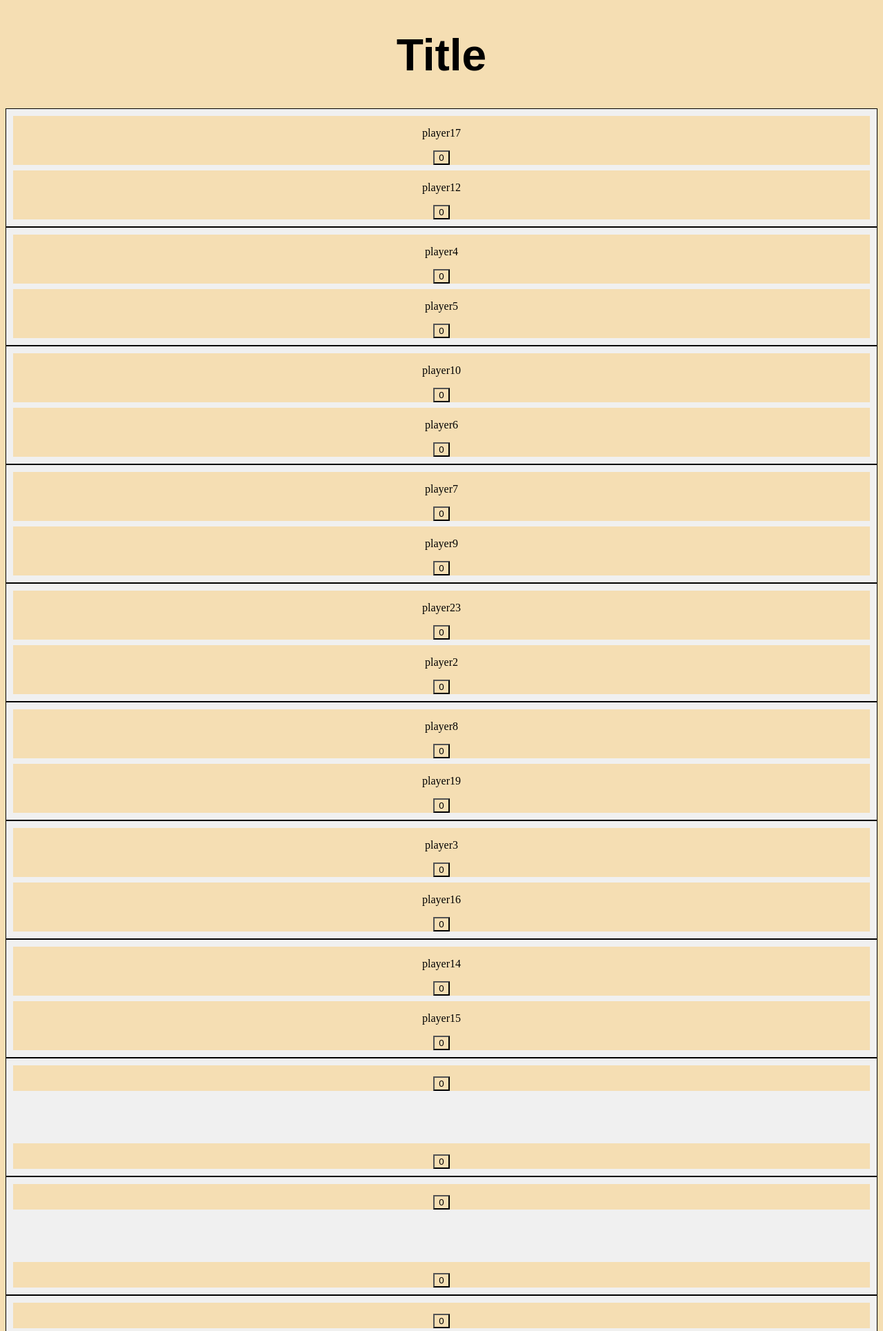
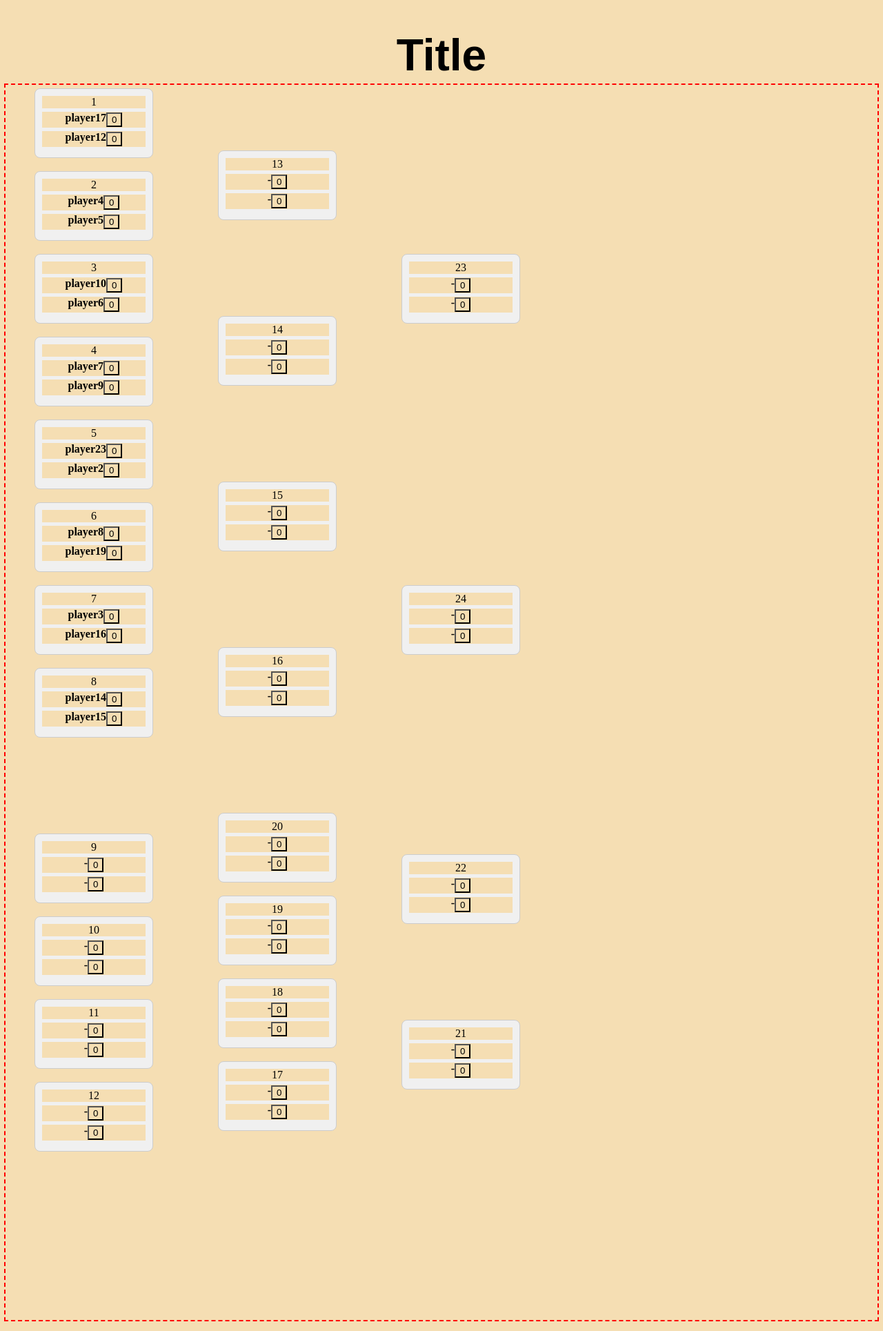
Before and after one commit to Fubiii11/Dart_tournament, a Flask app: page /tournament/start in a window 1280 px wide. Shown: the top 1929 px of the page at 69% size. Run offline with Flask 3, Linux system fonts and the light colour scheme; data comes from the database, SQL or seed files in the repository; both versions use the stored data as it was after the commit.

Commit message:
added the logic for the chart

```diff
--- a/app.py
+++ b/app.py
@@ -322,6 +322,7 @@ def render_brackets():
     initialize_matches()
     assign_fist_matches(advancing_players)
     matches = TournamentMatch.query.all()
+
     return render_template("double_elimination.html", matches = matches)
 
 @app.route("/elimination-round/return", methods=["GET"])
@@ -375,7 +376,9 @@ def point_and_bracket_handler(bracket_number, player):
         elif match.player2_points < 2 and match.player1_points != 2:
             match.player2_points += 1
 
-
+    # Transfer of the winner and looser in the new bracket
+    if match.player2_points == 2 or match.player1_points == 2:
+        pass
     # Save changes to db
     db.session.commit()
 
@@ -385,7 +388,7 @@ def point_and_bracket_handler(bracket_number, player):
 @app.route("/tournament/start2", methods = ["GET"])
 def get_back_to_page():
     matches = TournamentMatch.query.all()
-    return render_template("double_elimination.html", matches = matches)
+    return render_template("double_elimination.html", matches = matches )
 
 if __name__ == '__main__':
     app.run(debug=True)
--- /dev/null
+++ b/static/css/chart.css
@@ -0,0 +1,69 @@
+.grid-container {
+    display: grid;
+    grid-template-columns: repeat(10, 20vw); /* 10 columns to allow for space between rounds */
+    grid-template-rows: repeat(30, 50px);  /* More rows with less height for flexibility */
+    gap: 10px;  /* Reduced gap to make the brackets closer to each other */
+    justify-items: center;
+    align-items: center;
+    outline: 2px dashed red;
+}
+
+.match-container {
+    background-color: #f0f0f0;
+    border: 1px solid #ccc;
+    padding: 10px;
+    width: 150px;
+    text-align: center;
+    border-radius: 8px;
+}
+
+.player-container {
+    display: flex;
+    justify-content: center;
+    align-items: center;
+    margin-bottom: 5px;
+
+}
+
+.player {
+    font-weight: bold;
+    margin-bottom: 5px;
+}
+
+/* First 8 matches */
+#bracket-1 { grid-column: 1; grid-row: 1 / span 2; }
+#bracket-2 { grid-column: 1; grid-row: 3 / span 2; }
+#bracket-3 { grid-column: 1; grid-row: 5 / span 2; }
+#bracket-4 { grid-column: 1; grid-row: 7 / span 2; }
+#bracket-5 { grid-column: 1; grid-row: 9 / span 2; }
+#bracket-6 { grid-column: 1; grid-row: 11 / span 2; }
+#bracket-7 { grid-column: 1; grid-row: 13 / span 2; }
+#bracket-8 { grid-column: 1; grid-row: 15 / span 2; }
+
+/* First loser brackets */
+#bracket-9 { grid-column: 1; grid-row: 19 / span 2; }
+#bracket-10 { grid-column: 1; grid-row: 21 / span 2; }
+#bracket-11 { grid-column: 1; grid-row: 23 / span 2; }
+#bracket-12 { grid-column: 1; grid-row: 25 / span 2; }
+
+/* Next winner rounds */
+#bracket-13 { grid-column: 2; grid-row: 2 / span 3; }
+#bracket-14 { grid-column: 2; grid-row: 6 / span 3; }
+#bracket-15 { grid-column: 2; grid-row: 10 / span 3; }
+#bracket-16 { grid-column: 2; grid-row: 14 / span 3; }
+
+/* Next losers rounds */
+#bracket-17 { grid-column: 2; grid-row: 24 / span 3; }
+#bracket-18 { grid-column: 2; grid-row: 22 / span 3; }
+#bracket-19 { grid-column: 2; grid-row: 20 / span 3; }
+#bracket-20 { grid-column: 2; grid-row: 18 / span 3; }
+
+/* Middle losers brackets */
+#bracket-21 { grid-column: 3; grid-row: 23 / span 3; }
+#bracket-22 { grid-column: 3; grid-row: 19 / span 3; }
+
+/* Next winners rounds */
+#bracket-23 { grid-column: 3; grid-row: 4 / span 4; }
+#bracket-24 { grid-column: 3; grid-row: 12 / span 4; }
+
+/* Continue pattern for further brackets as necessary */
--- a/static/css/styles.css
+++ b/static/css/styles.css
@@ -164,27 +164,3 @@ th, td {
 .highlight {
     background-color: yellow;
 }
-
-
-.bracket-container {
-    display: grid;
-    grid-template-columns: repeat(5, 1fr); /* Adjust based on rounds */
-    gap: 20px;
-    margin: 20px;
-}
-.match {
-    display: flex;
-    flex-direction: column;
-    justify-content: space-between;
-    border: 1px solid black;
-    padding: 10px;
-    min-height: 150px;
-    text-align: center;
-    background-color: #f0f0f0;
-}
-.player {
-    margin-bottom: 10px;
-}
-.submit-btn {
-    margin-top: 10px;
-}
--- a/templates/double_elimination.html
+++ b/templates/double_elimination.html
@@ -2,24 +2,30 @@
 <html lang="en">
 <head>
     <link rel="stylesheet" href="{{ url_for('static', filename='css/styles.css') }}">
+    <link rel="stylesheet" href="{{ url_for('static', filename='css/chart.css') }}">
     <meta charset="UTF-8">
     <meta name="viewport" content="width=device-width, initial-scale=1.0">
     <title>Double-elimination bracket</title>
 </head>
 <body>
     <h1 class="title"> Title </h1>
-    <div class="bracket-container"></div>
-    {% for match in matches%}
-        <div class="match">
-            <div class="player1">
-                <p>{{match.player1.player_name}}</p>
+
+    <div class="grid-container">
+        {% for match in matches[:24] %}
+            <div id="bracket-{{ match.bracket_number }}" class="match-container">
+                <div class="player-container">{{ match.bracket_number }}</div>
+                <div class="player-container">
+                    <!-- Player name -->
+                    <div class="player">{{ match.player1.player_name | default('-', true) }}</div>
+                    <!-- Point counter -->
                     <form action="/update_score/{{ match.bracket_number }}/player1" method="POST">
                         <input type="submit" value="{{ match.player1_points }}">
                     </form>
                 </div>
-
-            <div class="player2">
-                <p>{{match.player2.player_name}}</p>
+                <div class="player-container">
+                    <!-- Player name -->
+                    <div class="player">{{ match.player2.player_name | default('-', true)}}</div>
+                    <!-- Point counter -->
                     <form action="/update_score/{{ match.bracket_number }}/player2" method="POST">
                         <input type="submit" value="{{ match.player2_points }}">
                     </form>
@@ -27,4 +33,5 @@
             </div>
         {% endfor %}
     </div>
+
 </body>
```
Also changed, not shown: test.css (added, +107 -0 lines), test.html (added, +8 -0 lines), instance/test.db. Lines whose indentation alone changed are shown as unchanged.
